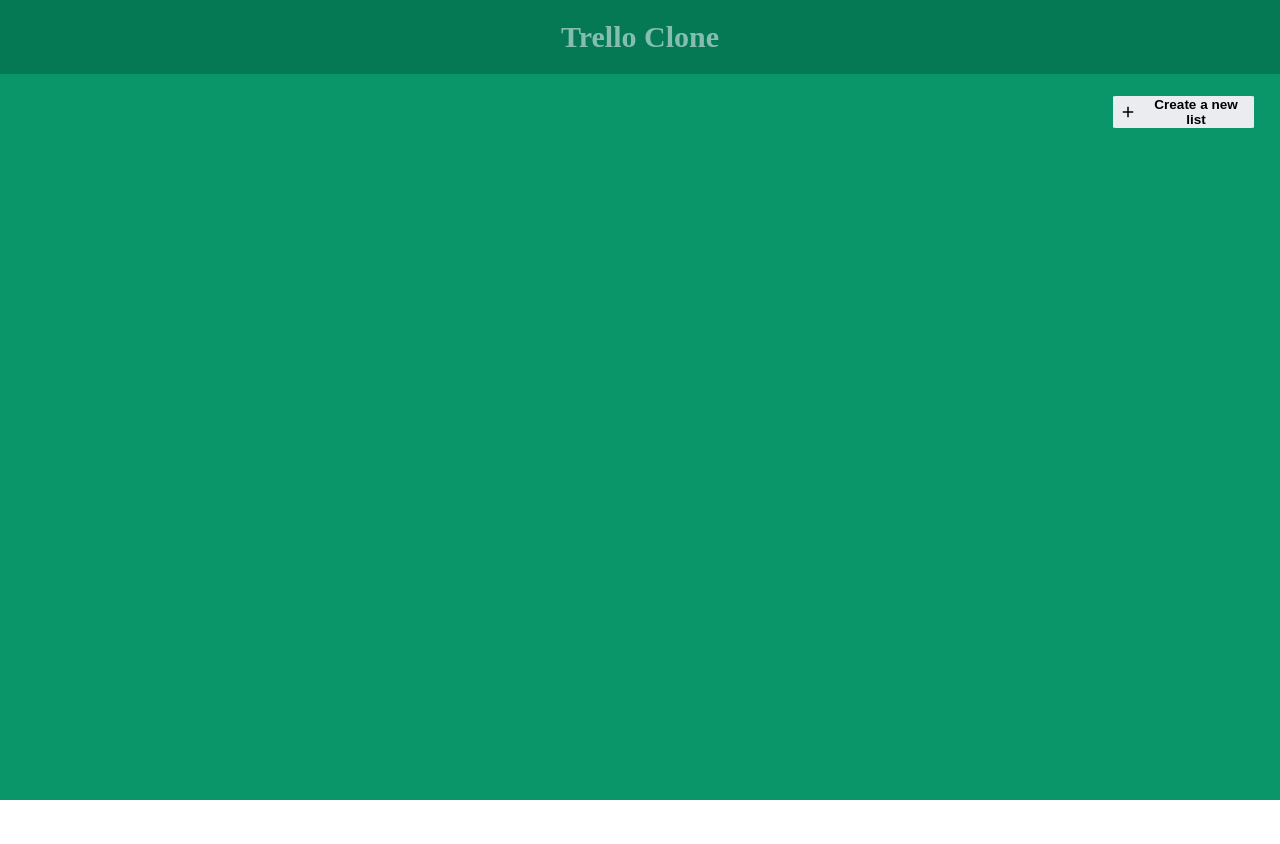
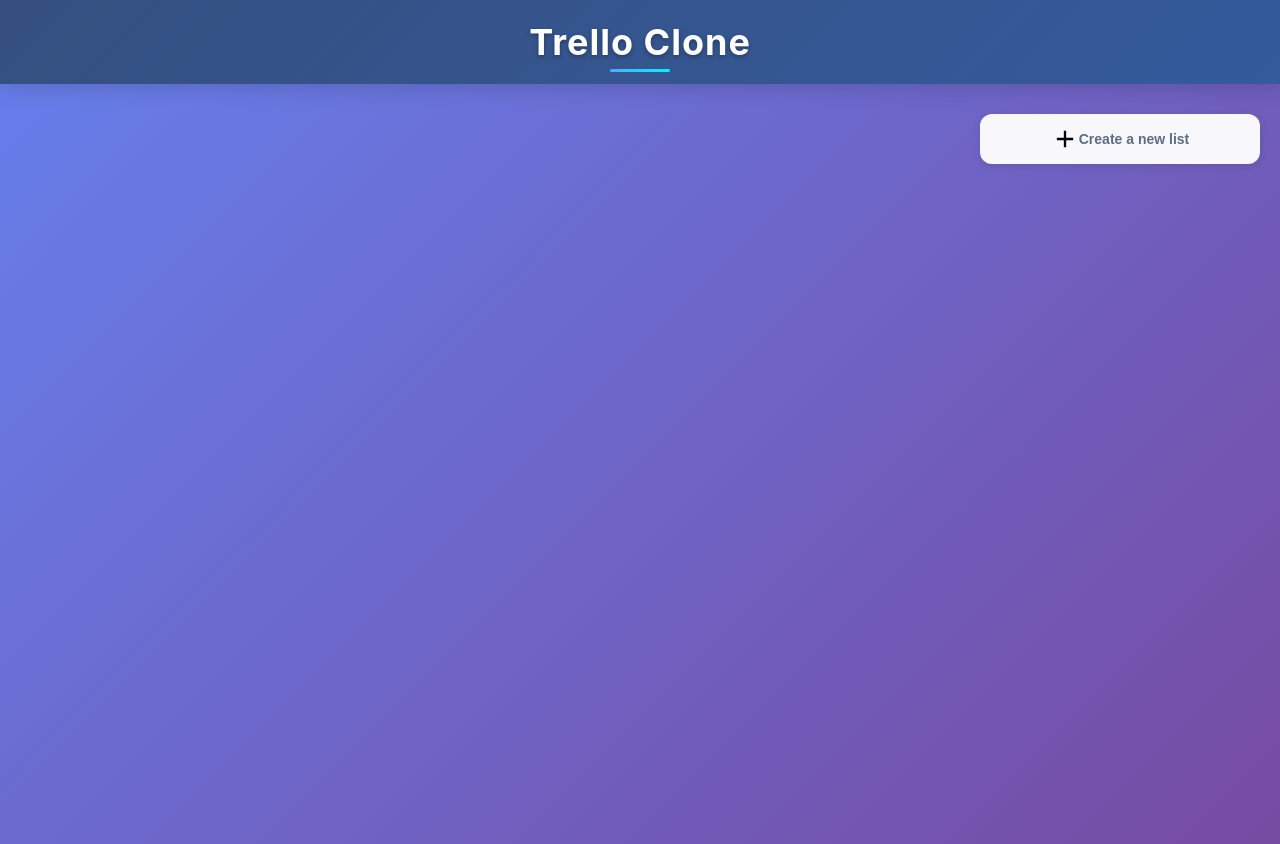
Before and after one commit to DUCANHTRA/react-trello-clone, a React (Create React App) app: page / in a window 1280 px wide. Before the commit the page ends 800 px from the top, so only its background shows below. Built offline with nearby package versions, Linux system fonts and the light colour scheme.

Commit message:
Enhanced Trello Clone Styling

```diff
--- a/src/styles/App.css
+++ b/src/styles/App.css
@@ -1,11 +1,18 @@
 body {
   margin: 0;
   padding: 0;
+  font-family: -apple-system, BlinkMacSystemFont, 'Segoe UI', 'Roboto', 'Oxygen',
+    'Ubuntu', 'Cantarell', 'Fira Sans', 'Droid Sans', 'Helvetica Neue',
+    sans-serif;
+  -webkit-font-smoothing: antialiased;
+  -moz-osx-font-smoothing: grayscale;
+  background: linear-gradient(135deg, #667eea 0%, #764ba2 100%);
+  min-height: 100vh;
 }
 
 .top-most-container {
   display: flex;
   flex-direction: column;
-    height: 100vh;
+  min-height: 100vh;
   width: 100vw;
 }
--- a/src/styles/Board.css
+++ b/src/styles/Board.css
@@ -1,63 +1,128 @@
 .board-container {
   display: flex;
-    flex: 13;
+  flex: 1;
   flex-direction: row;
-    background-color: #0b9669;
+  background: linear-gradient(135deg, #667eea 0%, #764ba2 100%);
+  min-height: calc(100vh - 80px);
+  padding: 20px;
+  gap: 20px;
 }
 
 .board {
   display: flex;
-    flex: 13;
+  flex: 1;
   flex-direction: row;
   flex-wrap: nowrap;
   overflow-x: auto;
-    background-color: #0b9669;
-    gap: 2%;
+  background: transparent;
+  gap: 20px;
+  padding: 10px;
+  border-radius: 12px;
+}
+
+.board::-webkit-scrollbar {
+  height: 8px;
+}
+
+.board::-webkit-scrollbar-track {
+  background: rgba(255, 255, 255, 0.1);
+  border-radius: 4px;
+}
+
+.board::-webkit-scrollbar-thumb {
+  background: rgba(255, 255, 255, 0.3);
+  border-radius: 4px;
+}
+
+.board::-webkit-scrollbar-thumb:hover {
+  background: rgba(255, 255, 255, 0.5);
 }
 
 .board-button {
   display: flex;
-    flex: 2;
-    background-color: #0b9669;
-    margin-top: 1.43%;
-    margin-left: 1.2%;
+  flex: 0 0 auto;
+  background: transparent;
+  align-items: flex-start;
+  justify-content: center;
+  padding-top: 10px;
 }
 
 .list-add {
-    flex: 0 0 auto;
   display: flex;
   flex-direction: row;
   align-items: center;
   justify-content: center;
-    width: 11vw;
-    height: 4vh;
-    background-color: #ebecf0;
-    margin-top: 2%;
-    margin-left: 1.2%;
-    margin-right: 1.2%;
-    border-radius: 2%;
+  width: 280px;
+  height: 50px;
+  background: rgba(255, 255, 255, 0.95);
+  border-radius: 12px;
   border: none;
-    font-size: 9px;
+  font-size: 14px;
+  font-weight: 600;
+  color: #5e6c84;
+  cursor: pointer;
+  transition: all 0.3s ease;
+  box-shadow: 0 2px 8px rgba(0, 0, 0, 0.1);
+  backdrop-filter: blur(10px);
+}
+
+.list-add:hover {
+  background: rgba(255, 255, 255, 1);
+  transform: translateY(-2px);
+  box-shadow: 0 4px 16px rgba(0, 0, 0, 0.15);
+}
+
+.list-add:active {
+  transform: translateY(0);
 }
 
 .list-add-text {
   text-align: center;
-    color: black;
-    margin-left: 5%;
+  color: #5e6c84;
+  margin-left: 8px;
+  margin: 0;
+  font-size: 14px;
+  font-weight: 600;
 }
 
 .modal-input {
   border: none;
-    border-bottom: 1px solid rgb(5, 5, 139);
+  border: 2px solid #e4e6ea;
+  border-radius: 8px;
   outline: none;
   width: 80%;
-    height: 7%;
-    font-size: 20px;
-    margin-bottom: 5%;
+  height: 50px;
+  font-size: 16px;
+  margin-bottom: 20px;
+  padding: 0 16px;
+  transition: all 0.3s ease;
+  background: #ffffff;
+}
+
+.modal-input:focus {
+  border-color: #0079bf;
+  box-shadow: 0 0 0 3px rgba(0, 121, 191, 0.1);
 }
 
 .modal-button {
-    width: 50%;
-    height: 17%;
-    font-size: 25px;
+  width: 60%;
+  height: 50px;
+  font-size: 16px;
+  font-weight: 600;
+  background: linear-gradient(135deg, #0079bf 0%, #005a8b 100%);
+  color: white;
+  border: none;
+  border-radius: 8px;
+  cursor: pointer;
+  transition: all 0.3s ease;
+  box-shadow: 0 2px 8px rgba(0, 121, 191, 0.3);
 }
+
+.modal-button:hover {
+  transform: translateY(-2px);
+  box-shadow: 0 4px 16px rgba(0, 121, 191, 0.4);
+}
+
+.modal-button:active {
+  transform: translateY(0);
+}
--- a/src/styles/List.css
+++ b/src/styles/List.css
@@ -2,103 +2,179 @@
   flex: 0 0 auto;
   display: flex;
   flex-direction: column;
-    width: 20vw;
-    height: 60vh;
-    background-color: #ebecf0;
-    margin: 4%;
-    border-radius: 2%;
+  width: 280px;
+  max-height: calc(100vh - 140px);
+  background: rgba(255, 255, 255, 0.95);
+  border-radius: 12px;
+  box-shadow: 0 4px 20px rgba(0, 0, 0, 0.1);
+  backdrop-filter: blur(10px);
+  transition: all 0.3s ease;
+}
+
+.list:hover {
+  box-shadow: 0 6px 25px rgba(0, 0, 0, 0.15);
 }
 
 .list-title {
   display: flex;
   flex-direction: row;
+  padding: 16px 16px 8px 16px;
+  border-bottom: 1px solid rgba(0, 0, 0, 0.05);
 }
 
 .list-title-part-one {
-    flex: 3;
+  flex: 1;
+  display: flex;
   align-items: center;
-    justify-content: center;
+  justify-content: flex-start;
 }
 
 .list-title-part-two {
   display: flex;
-    flex: 1;
+  flex: 0 0 auto;
   align-items: center;
-    justify-content: flex-start;
+  justify-content: center;
+  padding-left: 8px;
 }
 
 .list-title-text {
-    text-align: center;
-    font-size: 20px;
-    color: rgba(0, 0, 0, 0.949);
-    margin-left: 30%;
+  font-size: 16px;
+  font-weight: 700;
+  color: #172b4d;
+  margin: 0;
+  text-align: left;
+  line-height: 1.4;
 }
 
-.list-title-text::placeholder {
-    color: black;
+.list-title-part-two svg {
+  color: #6b778c;
+  cursor: pointer;
+  transition: all 0.2s ease;
+  padding: 4px;
+  border-radius: 4px;
+}
+
+.list-title-part-two svg:hover {
+  color: #0079bf;
+  background: rgba(0, 121, 191, 0.1);
 }
 
 .list-content-empty {
   display: flex;
   flex-direction: column;
-    flex: 8;
-    flex-wrap: nowrap;
-    overflow-y: auto;
-    background-color: #ebecf0;
+  flex: 1;
   align-items: center;
   justify-content: center;
-    font-size: 15px;
+  font-size: 14px;
+  color: #6b778c;
+  padding: 40px 20px;
+  min-height: 200px;
 }
 
 .list-content {
   display: flex;
   flex-direction: column;
-    flex: 8;
+  flex: 1;
   overflow-y: auto;
-    flex-wrap: nowrap;
-    background-color: #ebecf0;
+  padding: 8px;
+  gap: 8px;
+  min-height: 200px;
+}
+
+.list-content::-webkit-scrollbar {
+  width: 6px;
+}
+
+.list-content::-webkit-scrollbar-track {
+  background: transparent;
+}
+
+.list-content::-webkit-scrollbar-thumb {
+  background: rgba(0, 0, 0, 0.1);
+  border-radius: 3px;
+}
+
+.list-content::-webkit-scrollbar-thumb:hover {
+  background: rgba(0, 0, 0, 0.2);
 }
 
 .list-edit {
   display: flex;
   flex-direction: column;
-    flex: 2;
-    background-color: #ebecf0;
+  padding: 16px;
+  border-top: 1px solid rgba(0, 0, 0, 0.05);
+  background: rgba(0, 0, 0, 0.02);
+  border-radius: 0 0 12px 12px;
 }
 
 .list-edit-part-one {
   display: flex;
   flex-direction: row;
   align-items: center;
-    justify-content: center;
-    flex: 2;
-    background-color: #ebecf0;
-    padding-top: 2%;
+  gap: 8px;
+  margin-bottom: 12px;
 }
 
 .list-edit-input {
-    border: none;
-    border-bottom: 1px solid rgb(5, 5, 139);
+  flex: 1;
+  border: 2px solid #e4e6ea;
+  border-radius: 6px;
   outline: none;
-    background-color: #ebecf0;
-    width: 50%;
-    height: 50%;
-    font-size: 15px;
+  background: #ffffff;
+  height: 36px;
+  font-size: 14px;
+  padding: 0 12px;
+  transition: all 0.3s ease;
+}
+
+.list-edit-input:focus {
+  border-color: #0079bf;
+  box-shadow: 0 0 0 2px rgba(0, 121, 191, 0.1);
+}
+
+.list-edit-input::placeholder {
+  color: #a5adba;
+}
+
+.list-edit-part-one svg {
+  color: #6b778c;
+  cursor: pointer;
+  transition: all 0.2s ease;
+  padding: 6px;
+  border-radius: 6px;
+}
+
+.list-edit-part-one svg:hover {
+  color: #0079bf;
+  background: rgba(0, 121, 191, 0.1);
 }
 
 .list-edit-part-two {
   display: flex;
-    flex: 2;
   align-items: center;
   justify-content: center;
-    background-color: #ebecf0;
 }
 
 .list-edit-button {
-    height: 65%;
-    width: 40%;
-    border-radius: 8%;
-    border: 2px solid red;
-    background-color: #ebecf0;
-    font-size: 17px;
+  height: 36px;
+  width: 100%;
+  border-radius: 6px;
+  border: 2px solid #ea5a47;
+  background: #ffffff;
+  color: #ea5a47;
+  font-size: 14px;
+  font-weight: 600;
+  cursor: pointer;
+  transition: all 0.3s ease;
 }
+
+.list-edit-button:hover {
+  background: #ea5a47;
+  color: #ffffff;
+  transform: translateY(-1px);
+  box-shadow: 0 2px 8px rgba(234, 90, 71, 0.3);
+}
+
+.list-edit-button:active {
+  transform: translateY(0);
+}
--- a/src/styles/Title.css
+++ b/src/styles/Title.css
@@ -1,12 +1,45 @@
 .header {
-    display: flex;
-    flex: 1;
-    background-color: #057854;
-    align-items: center;
-    justify-content: center;
+  display: flex;
+  flex: 0 0 auto;
+  background: linear-gradient(135deg, #1e3c72 0%, #2a5298 100%);
+  align-items: center;
+  justify-content: center;
+  padding: 20px 0;
+  box-shadow: 0 4px 20px rgba(0, 0, 0, 0.15);
+  position: relative;
+  z-index: 10;
+}
+
+.header::before {
+  content: '';
+  position: absolute;
+  top: 0;
+  left: 0;
+  right: 0;
+  bottom: 0;
+  background: linear-gradient(135deg, rgba(255, 255, 255, 0.1) 0%, rgba(255, 255, 255, 0.05) 100%);
+  pointer-events: none;
 }
 
 .header-title {
-    font-size: 30px;
-    color: #85beaf;
+  font-size: 36px;
+  font-weight: 700;
+  color: #ffffff;
+  text-shadow: 0 2px 4px rgba(0, 0, 0, 0.3);
+  letter-spacing: 1px;
+  margin: 0;
+  position: relative;
+  z-index: 1;
 }
+
+.header-title::after {
+  content: '';
+  position: absolute;
+  bottom: -8px;
+  left: 50%;
+  transform: translateX(-50%);
+  width: 60px;
+  height: 3px;
+  background: linear-gradient(90deg, #4facfe 0%, #00f2fe 100%);
+  border-radius: 2px;
+}
```
Also changed, not shown: src/styles/Task.css (+143 -47 lines). Lines whose indentation alone changed are shown as unchanged.
